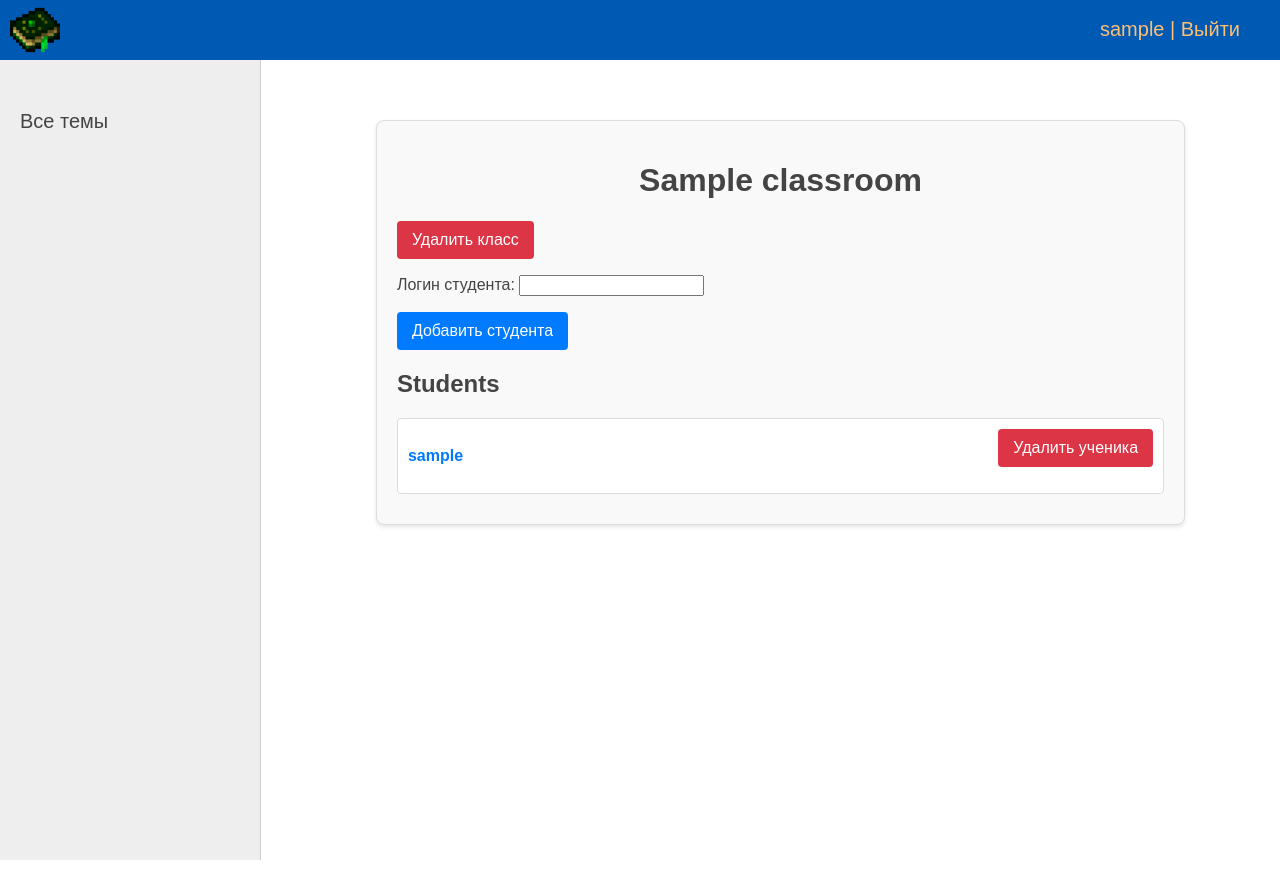
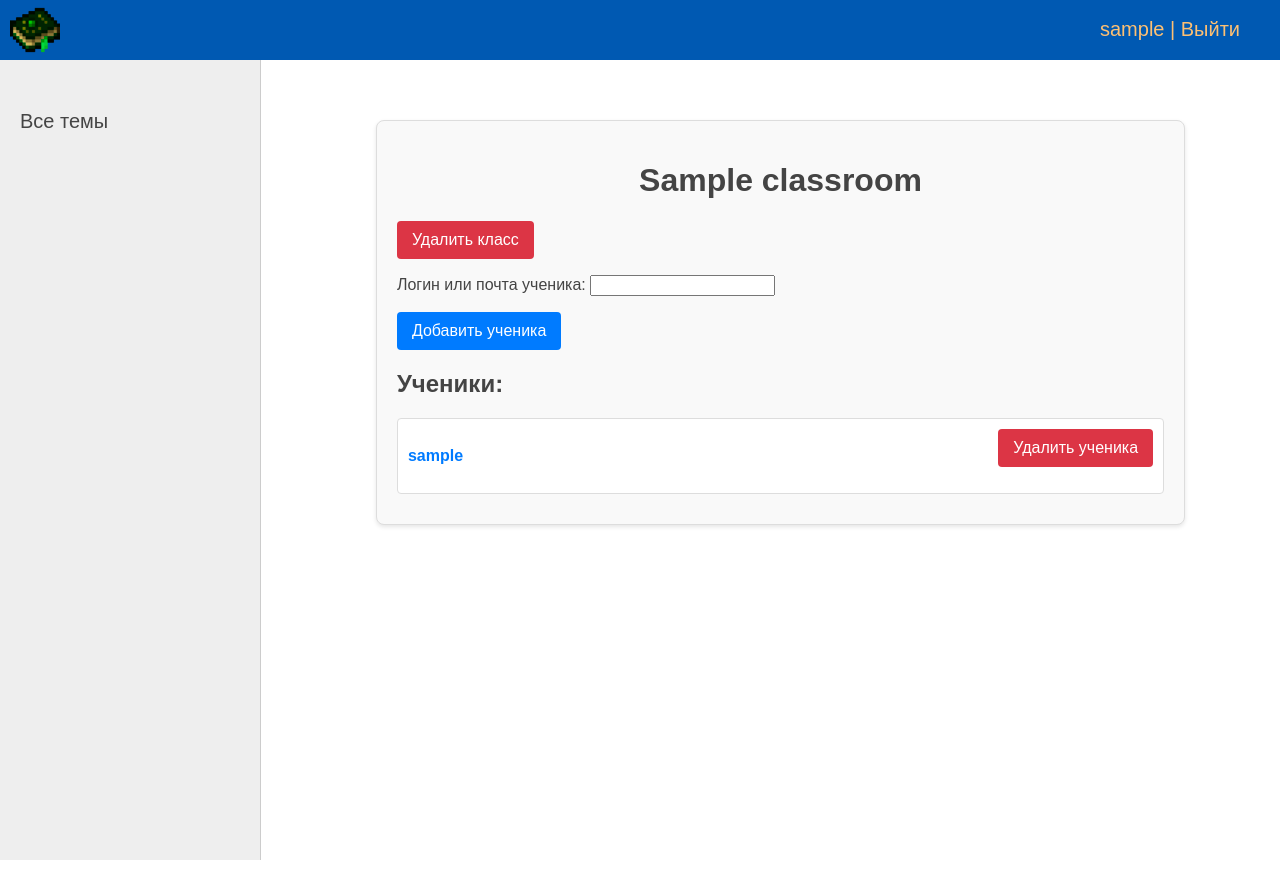
Before and after one commit to KenyanWarriorTea/Math_tests, a Django app: page /classroom/1/ in a window 1280 px wide. Run offline with Django 5.2, Linux system fonts and the light colour scheme; a user stored in the database is signed in; tables that the repository leaves empty hold one stand-in row (values such as "Sample post"); some libraries are stand-ins or nearby versions.

Commit message:
Многофич9

```diff
--- a/bard/forms.py
+++ b/bard/forms.py
@@ -11,7 +11,7 @@ from django.contrib.auth.models import User
 
 
 class AddStudentForm(forms.Form):
-    username = forms.CharField(label='Логин студента', max_length=150)
+    username_or_email = forms.CharField(label='Логин или почта ученика', max_length=100)
 
     def clean_username(self):
         username = self.cleaned_data['username']
--- a/bard/templates/classroom_detail.html
+++ b/bard/templates/classroom_detail.html
@@ -142,12 +142,13 @@
             {% endfor %}
         </div>
     {% endif %}
-                <button type="submit" class="button3 add-button3">Добавить студента</button>
+    <button type="submit" class="button3 add-button3">Добавить ученика</button>
 </form>
+
         </div>
 
         <div class="student-list3">
-            <h2>Students</h2>
+            <h2>Ученики:</h2>
             {% for student in students %}
                 <div class="student-item3">
                     <a href="{% url 'profile_student' student.id %}" class="student-link3">{{ student.username }}</a>
--- a/bard/templates/manage_join_requests.html
+++ b/bard/templates/manage_join_requests.html
@@ -62,6 +62,7 @@
   <meta charset="UTF-8">
 </head>
 <body>
+<a class="list-group-item d-flex justify-content-between align-items-center" href="#" onclick="history.back(-1);">Назад</a>
 {% for join_request in join_requests %}
     <div>
         <p>Запрос на присоединение к классу: {{ join_request.classroom.name }}</p>
--- a/bard/views.py
+++ b/bard/views.py
@@ -8,6 +8,8 @@ from .utils import *
 from django.shortcuts import get_object_or_404
 from .models import TestResult, Test
 from django.contrib import messages
+from django.shortcuts import redirect
+
 import random
 from .models import MathTopic
 from .forms import RegisterUserForm
@@ -190,22 +192,26 @@ def classroom_detail(request, classroom_id):
 
     if request.method == 'POST':
         if form.is_valid():
-            student_username = form.cleaned_data['username']
+            student_identifier = form.cleaned_data['username_or_email']
+
+            # Determine if the identifier is an email or username
             try:
-                student = User.objects.get(username=student_username)
+                if '@' in student_identifier:
+                    student = User.objects.get(email=student_identifier)
+                else:
+                    student = User.objects.get(username=student_identifier)
 
+                # Rest of your logic
                 if student == classroom.teacher:
                     messages.error(request, 'Вы не можете добавить учителя в класс.')
                 elif student in students:
                     messages.error(request, 'Этот студент уже добавлен.')
-                elif ClassroomJoinRequest.objects.filter(classroom=classroom, student=student).exists():
-                    messages.error(request, 'Запрос этому студенту уже отправлен.')
                 else:
                     ClassroomJoinRequest.objects.create(classroom=classroom, student=student)
                     messages.success(request, 'Запрос отправлен студенту.')
 
             except User.DoesNotExist:
-                messages.error(request, 'Пользователь с таким логином не найден.')
+                messages.error(request, 'Пользователь с таким идентификатором не найден.')
         else:
             messages.error(request, 'Ошибка в форме.')
 
@@ -221,7 +227,6 @@ def classroom_detail(request, classroom_id):
 def manage_join_requests(request):
     join_requests = ClassroomJoinRequest.objects.filter(student=request.user, is_accepted=False)
     return render(request, 'manage_join_requests.html', {'join_requests': join_requests})
-from django.shortcuts import redirect
 
 
 def set_language_to_russian(request):
```
Lines whose indentation alone changed are shown as unchanged.
